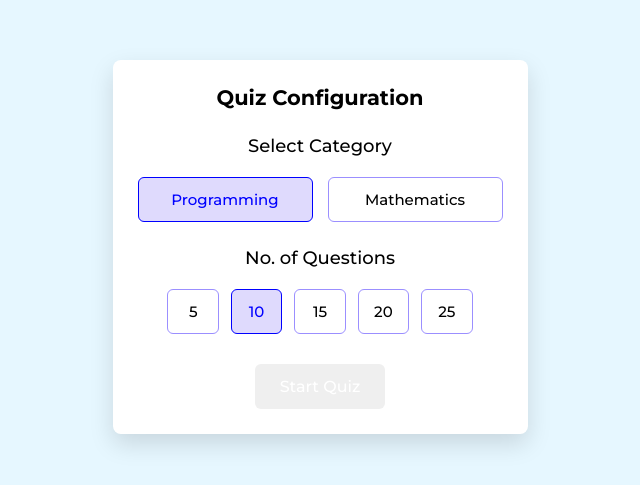
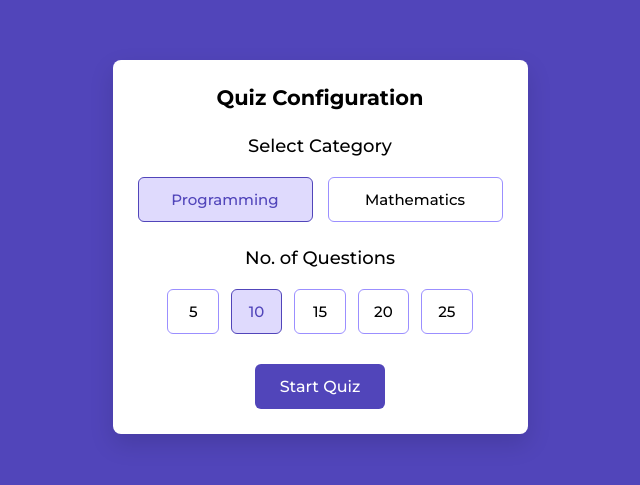
Before and after one commit to deepikagandla7456/Quiz-App-With-Timer, a plain HTML site: page index.html in a window 1280 px wide. Shown: the part 153-638 px from the top of the page, without its empty margins (320-960 px from the left). Drawn offline with nearby package versions, Linux system fonts and the light colour scheme.

Commit message:
Update style.css

```diff
--- a/style.css
+++ b/style.css
@@ -13,7 +13,7 @@ body {
   align-items: center;
   justify-content: center;
   min-height: 100vh;
-  background: #e6f7ff;
+  background: #5145BA;
 }
 
 .popup-container {
@@ -104,8 +104,8 @@ body {
 }
 
 .config-option button.active {
-  color:blue;
-  border-color: blue;
+  color: #5145BA;
+  border-color: #5145BA;
   background: #dfdafd;
 }
 
@@ -124,7 +124,7 @@ body {
   color: #fff;
   border: none;
   font-weight: 500;
-  background: #yellow;
+  background: #5145BA;
   padding: 13px 25px;
   cursor: pointer;
   font-size: 1rem;
```
